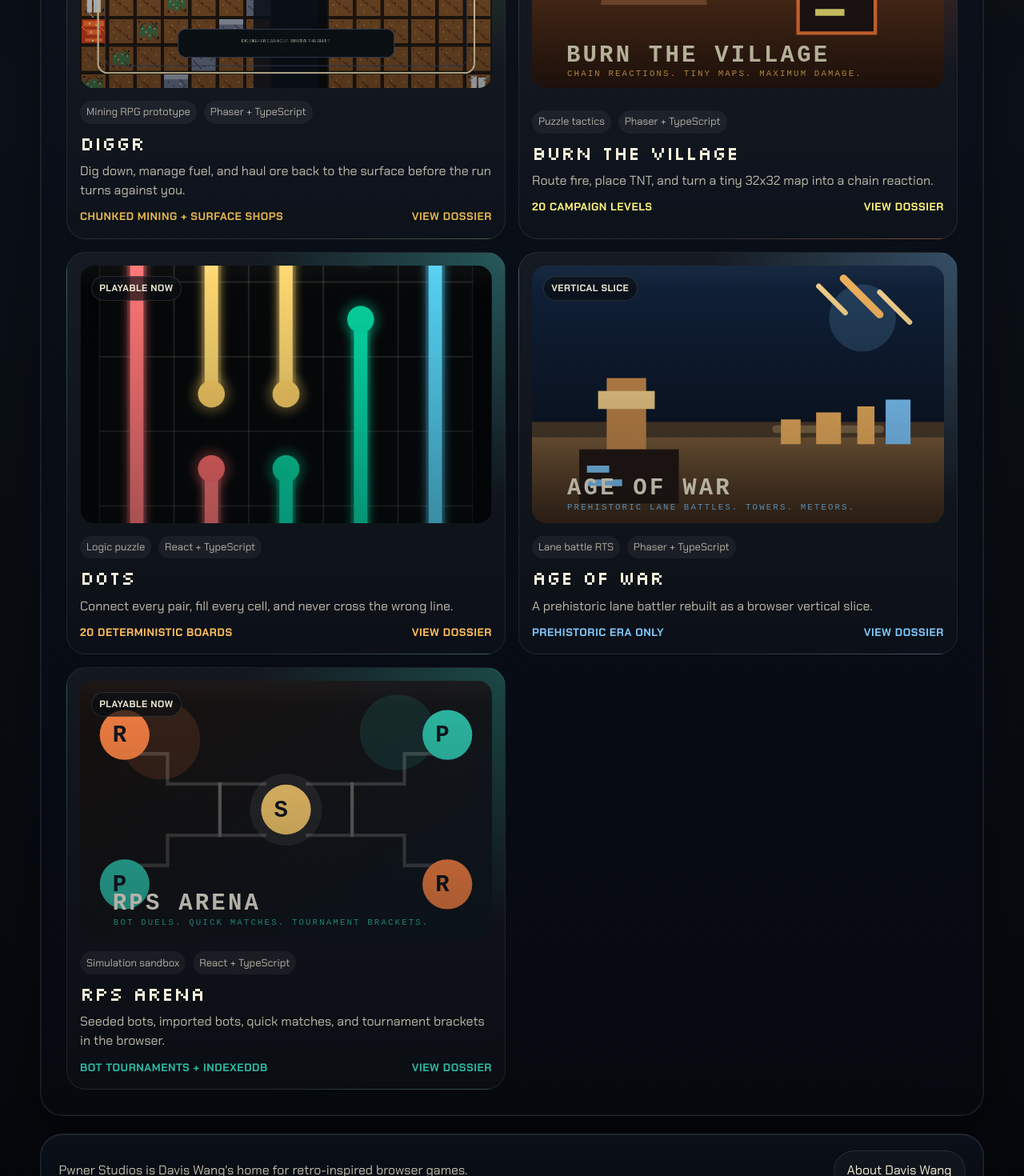
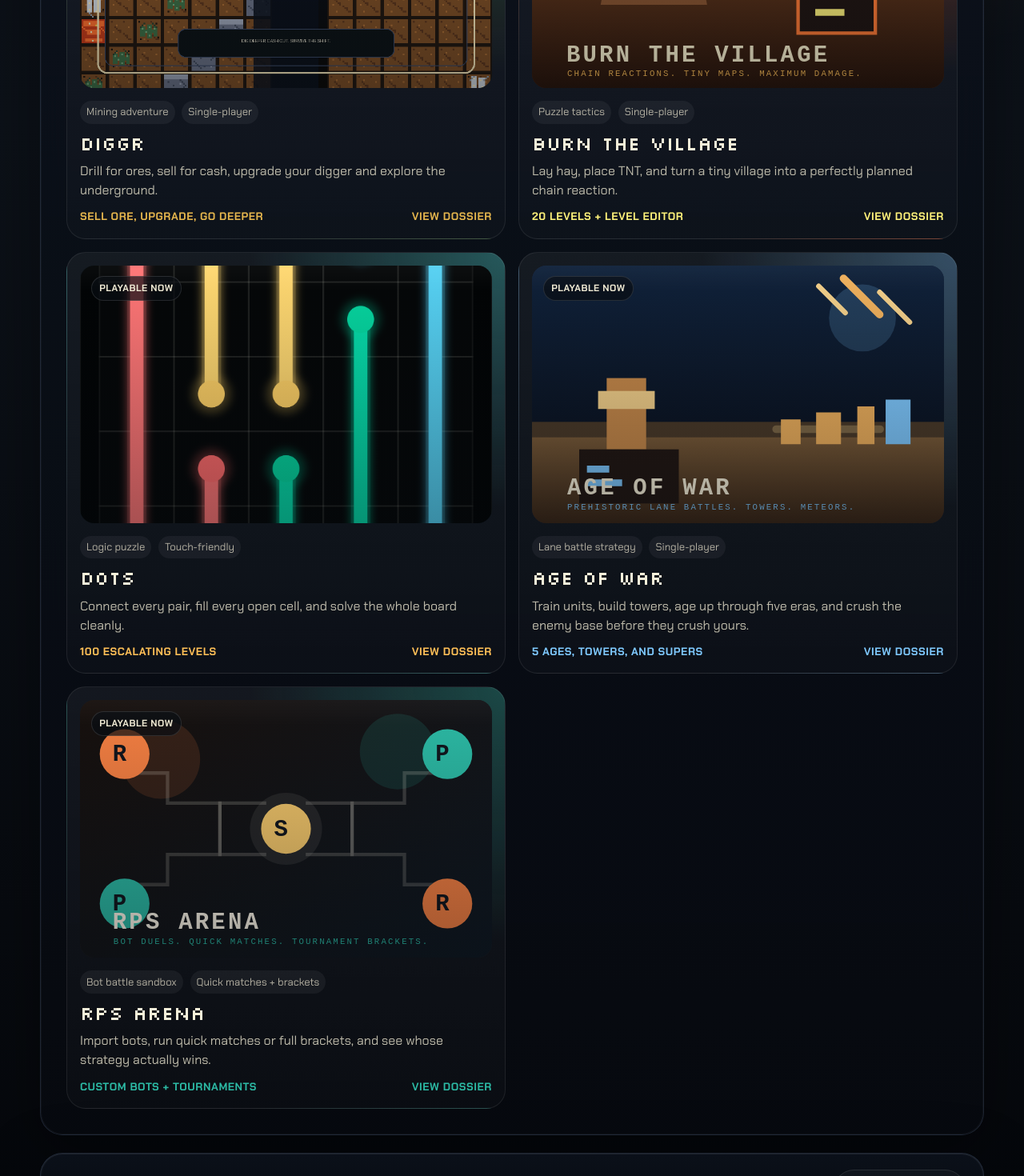
Before and after one commit to DavisWang/pwner-studios, a React (Vite) app: page / in a window 1280 px wide. Shown: the part 1180-2650 px from the top of the page at 80% size. Built offline with nearby package versions, Linux system fonts and the light colour scheme.

Commit message:
Rewrite portfolio game copy

```diff
--- a/src/data/games.ts
+++ b/src/data/games.ts
@@ -8,17 +8,17 @@ export const studioGames: GameEntry[] = [
   {
     slug: 'diggr',
     title: 'Diggr',
-    tagline: 'Dig down, manage fuel, and haul ore back to the surface before the run turns against you.',
+    tagline: 'Drill for ores, sell for cash, upgrade your digger and explore the underground.',
     status: 'Playable now',
-    genre: 'Mining RPG prototype',
-    stack: 'Phaser + TypeScript',
-    fact: 'Chunked mining + surface shops',
+    genre: 'Mining adventure',
+    stack: 'Single-player',
+    fact: 'Sell ore, upgrade, go deeper',
     repoUrl: 'https://github.com/DavisWang/diggr',
     liveUrl: 'https://daviswang.github.io/diggr/',
     detailCopy: [
-      'Diggr is a desktop-first digging prototype built around deterministic chunked world generation and timed drilling.',
-      'The run loop mixes gravity, fuel burn, lava damage, ore hauling, and full-cargo tradeoffs with a surface economy layer.',
-      'It already has upgrades, consumables, refining, and local save support, so it reads like the start of a real mining RPG instead of a one-screen tech demo.'
+      'Diggr is a mining adventure about heading underground, hauling back what you can, and pushing a little deeper on the next run.',
+      'Every trip is a gamble between greed and survival as you manage fuel, dodge hazards, and decide when it is time to head back.',
+      'Control your digger, sell ores for cash, and upgrade it to see how deep you can go.'
     ],
     cardImage: asset('assets/games/diggr/diggr-pwner-poster.png'),
     cardAlt: 'Diggr promotional poster showing the digger over a mine shaft, surface shops, and underground hazards.',
@@ -26,7 +26,7 @@ export const studioGames: GameEntry[] = [
       {
         src: asset('assets/games/diggr/consumable-shop-sprite-contact-sheet.png'),
         alt: 'Diggr consumable shop sprite contact sheet.',
-        caption: 'Current consumable shop sprite sheet from the repo docs.',
+        caption: 'A look at the shop where you stock up before the next run.',
         frame: 'pixel'
       }
     ],
@@ -40,17 +40,17 @@ export const studioGames: GameEntry[] = [
   {
     slug: 'burn-the-village',
     title: 'Burn the Village',
-    tagline: 'Route fire, place TNT, and turn a tiny 32x32 map into a chain reaction.',
+    tagline: 'Lay hay, place TNT, and turn a tiny village into a perfectly planned chain reaction.',
     status: 'Playable now',
     genre: 'Puzzle tactics',
-    stack: 'Phaser + TypeScript',
-    fact: '20 campaign levels',
+    stack: 'Single-player',
+    fact: '20 levels + level editor',
     repoUrl: 'https://github.com/DavisWang/burn-the-village',
     liveUrl: 'https://daviswang.github.io/burn-the-village/',
     detailCopy: [
-      'A fixed-frame pixel tactics game built around efficient destruction.',
-      'Every run is about laying hay, routing the burn path, and using TNT without wasting tiles or time.',
-      'It already ships the full campaign, a level editor, and a dense little board language that feels like an old shareware puzzle disc.'
+      'Burn the Village is a tight puzzle game about setting up the cleanest possible destruction run.',
+      'You place hay, trigger TNT, work around terrain, and try to destroy enough structures without wasting resources.',
+      'With 20 campaign levels, a full level editor, and tight score and resource pressure, there is plenty here to master once you start chasing cleaner runs.'
     ],
     cardImage: asset('assets/games/burn-the-village/poster.svg'),
     cardAlt: 'Poster art for Burn the Village with flames and a barn silhouette.',
@@ -59,7 +59,7 @@ export const studioGames: GameEntry[] = [
       {
         src: asset('assets/games/burn-the-village/icon.svg'),
         alt: 'Burn the Village icon showing a burning barn.',
-        caption: 'Shipped favicon from the game build.',
+        caption: 'The barn-and-flames icon used for the game.',
         frame: 'icon'
       }
     ],
@@ -73,17 +73,17 @@ export const studioGames: GameEntry[] = [
   {
     slug: 'dots',
     title: 'Dots',
-    tagline: 'Connect every pair, fill every cell, and never cross the wrong line.',
+    tagline: 'Connect every pair, fill every open cell, and solve the whole board cleanly.',
     status: 'Playable now',
     genre: 'Logic puzzle',
-    stack: 'React + TypeScript',
-    fact: '20 deterministic boards',
+    stack: 'Touch-friendly',
+    fact: '100 escalating levels',
     repoUrl: 'https://github.com/DavisWang/dots',
     liveUrl: 'https://daviswang.github.io/dots/',
     detailCopy: [
-      'A touch-first browser puzzle game with walls, bridges, and full-board coverage rules.',
-      'The puzzle set is deterministic on purpose, which makes the experience feel curated instead of endlessly generated.',
-      'The shipped level solutions are part of the project itself, so the art here is pulled straight from those exported review boards.'
+      'Dots is a clean, pick-up-and-play puzzle game that starts simple and keeps getting trickier.',
+      'Walls and bridges force you to think ahead, because one messy route can ruin an almost finished board.',
+      'With 100 levels of increasing difficulty, there is always another board waiting to make you rethink your approach.'
     ],
     cardImage: asset('assets/games/dots/level-08.png'),
     cardAlt: 'Solved Dots puzzle board with colored routes across a square grid.',
@@ -91,7 +91,7 @@ export const studioGames: GameEntry[] = [
       {
         src: asset('assets/games/dots/level-19.png'),
         alt: 'Second solved Dots board with a denser route layout.',
-        caption: 'Another shipped puzzle solution export.',
+        caption: 'One of the later boards once the routes start getting tight.',
         frame: 'pixel'
       }
     ],
@@ -105,17 +105,17 @@ export const studioGames: GameEntry[] = [
   {
     slug: 'aow',
     title: 'Age of War',
-    tagline: 'A prehistoric lane battler rebuilt as a browser vertical slice.',
-    status: 'Vertical slice',
-    genre: 'Lane battle RTS',
-    stack: 'Phaser + TypeScript',
-    fact: 'Prehistoric era only',
+    tagline: 'Train units, build towers, age up through five eras, and crush the enemy base before they crush yours.',
+    status: 'Playable now',
+    genre: 'Lane battle strategy',
+    stack: 'Single-player',
+    fact: '5 ages, towers, and supers',
     repoUrl: 'https://github.com/DavisWang/aow',
     liveUrl: 'https://daviswang.github.io/aow/',
     detailCopy: [
-      'This is a focused remake of the original flash-game loop: base versus base, unit buys, tower slots, and a super ability.',
-      'The current build keeps scope intentionally tight so the lane combat and camera movement feel right before expanding into later ages.',
-      'It is rougher than the fully shipped puzzle games, but the structure is already there and the fantasy is clear immediately.'
+      'Age of War is a fast lane battler where every match is a push and pull between building your army, holding the line, and timing your next leap forward.',
+      'You buy units, place towers, unlock stronger eras, and look for the moment when one smart upgrade can swing the whole battlefield.',
+      'From prehistoric brawls to futuristic firepower, the fun is in surviving long enough to evolve, hit a stronger age, and roll over the enemy with a bigger war machine.'
     ],
     cardImage: asset('assets/games/aow/poster.svg'),
     cardAlt: 'Poster art for Age of War with a tower, battlefield lane, and meteor streaks.',
@@ -124,7 +124,7 @@ export const studioGames: GameEntry[] = [
       {
         src: asset('assets/games/aow/icon.svg'),
         alt: 'Age of War icon showing a tower over a dirt battlefield.',
-        caption: 'Shipped favicon from the current vertical slice.',
+        caption: 'The tower emblem used for the game.',
         frame: 'icon'
       }
     ],
@@ -138,17 +138,17 @@ export const studioGames: GameEntry[] = [
   {
     slug: 'rps-arena',
     title: 'RPS Arena',
-    tagline: 'Seeded bots, imported bots, quick matches, and tournament brackets in the browser.',
+    tagline: 'Import bots, run quick matches or full brackets, and see whose strategy actually wins.',
     status: 'Playable now',
-    genre: 'Simulation sandbox',
-    stack: 'React + TypeScript',
-    fact: 'Bot tournaments + IndexedDB',
+    genre: 'Bot battle sandbox',
+    stack: 'Quick matches + brackets',
+    fact: 'Custom bots + tournaments',
     repoUrl: 'https://github.com/DavisWang/rps-arena',
     liveUrl: 'https://daviswang.github.io/rps-arena/',
     detailCopy: [
-      'A browser arena for running Rock Paper Scissors bots against each other without freezing the UI.',
-      'Quick matches are fast to set up, while tournament mode gives the project a very different energy than the action and puzzle games.',
-      'The app already supports custom bot imports and persistent local history, so it feels more like a tiny tool than a one-screen toy.'
+      'RPS Arena turns rock paper scissors into a surprisingly competitive game of prediction, counterplay, and bracket survival.',
+      'Run a quick head-to-head, seed a bracket, or bring in your own bot and see how it handles the field.',
+      'What starts as rock paper scissors gets surprisingly addictive once different bot styles start baiting, punishing, and outlasting each other over a bracket run.'
     ],
     cardImage: asset('assets/games/rps-arena/poster.svg'),
     cardAlt: 'Poster art for RPS Arena with bracket lines and rock paper scissors symbols.',
```
Also changed, not shown: tasks/lessons.md (+1 -0 lines), tasks/todo.md (+14 -0 lines).
